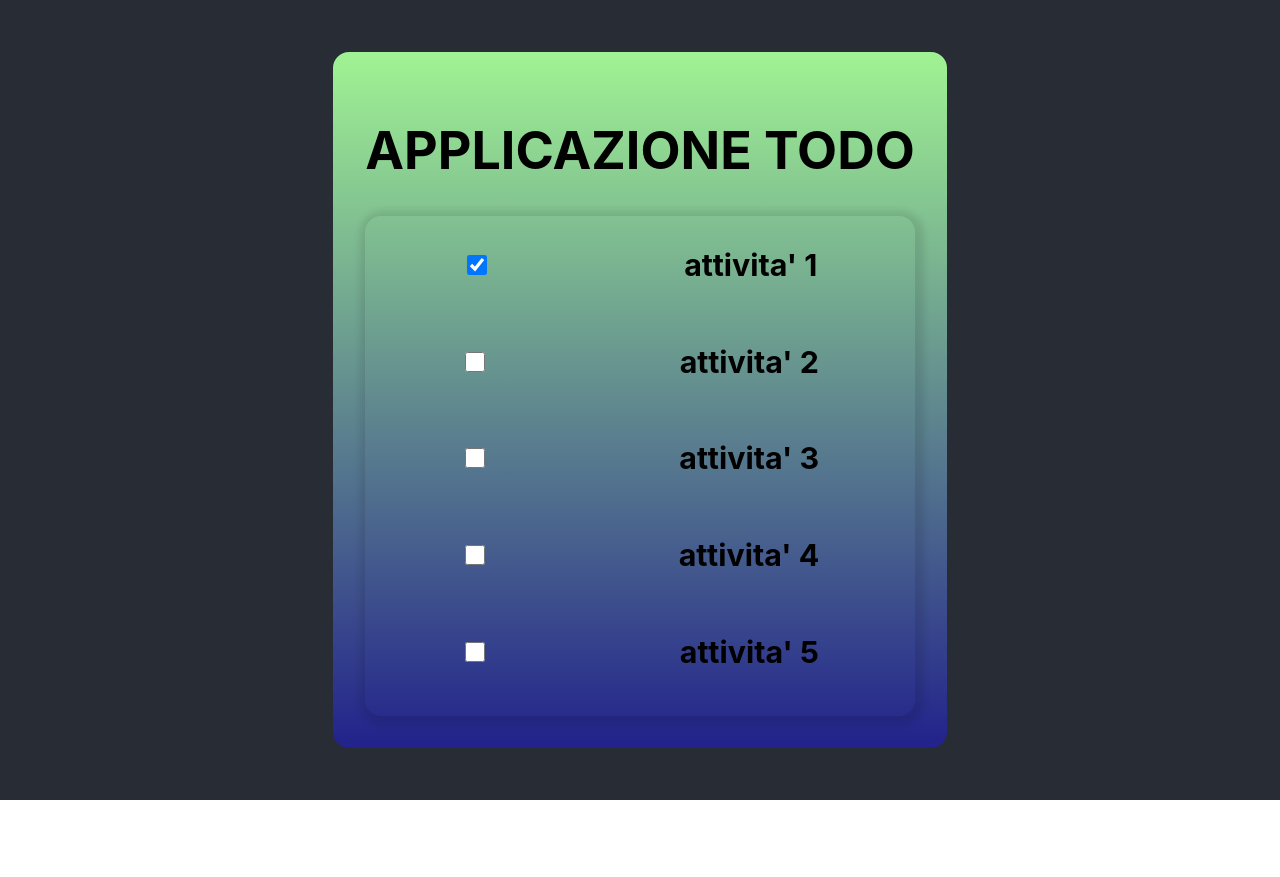
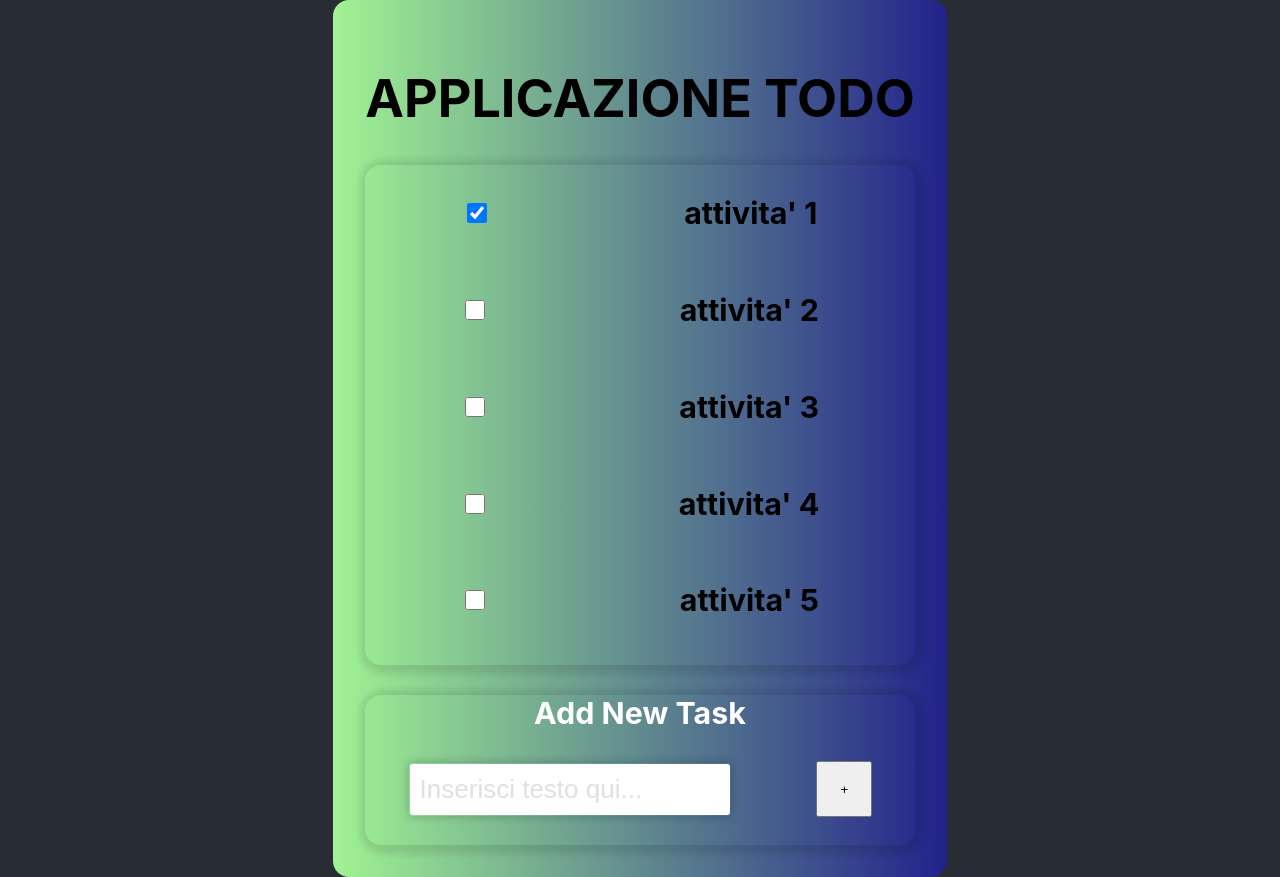
Before and after one commit to Domenico-lel/tutorial, a React (Create React App) app: page / in a window 1280 px wide. Before the commit the page ends 800 px from the top, so only its background shows below. Built offline with nearby package versions, Linux system fonts and the light colour scheme.

Commit message:
uppdate style generlar and upp NewTaskbar component

```diff
--- a/src/App.css
+++ b/src/App.css
@@ -46,13 +46,23 @@
 .widget-app{
   padding: 32px;
   border-radius: 16px;
-  background: linear-gradient(to bottom, #a0f393, #22228b);
+  background: linear-gradient(to right, #a0f393, #22228b);
   min-height: fit-content;
 }
 
 .task-list{
   width: 100%;
   min-height: 500px;
+  background-color: transparent;
+  border-radius: 16px;
+  box-shadow: 2px 2px 7px 7px rgba(0, 0, 0, 0.1);
+}
+
+
+.newtask-list{
+  margin-top: 10px;
+  height: 150px;
+  border-radius: 16px;
   background-color: transparent;
   border-radius: 16px;
   box-shadow: 2px 2px 7px 7px rgba(0, 0, 0, 0.1);
@@ -65,8 +75,47 @@ input[type="checkbox"] {
 }
 
 
-.task-list-flex{
+.flex{
   display: flex;
   align-items: center;
   justify-content: space-around;
 }
+
+
+
+
+
+.gradient-input {
+  width: 300px;
+  padding: 10px;
+  font-size: 1em;
+  border: 2px solid transparent;
+  border-radius: 5px;
+  -webkit-background-clip: padding-box;
+  background-clip: padding-box;
+  color: black;
+  outline: none;
+  box-shadow: 0 0 10px rgba(0, 0, 0, 0.2);
+  transition: box-shadow 0.3s ease;
+}
+
+.gradient-input::placeholder {
+  color: #e0e0e0;
+}
+
+.gradient-input:hover {
+  box-shadow: 0 0 10px rgba(0, 0, 255, 0.5);
+  border: 2px solid rgba(0, 0, 255, 0.5);
+}
+
+
+
+button{
+  height: 56px;
+  width: 56px;
+}
+
+button:hover {
+  box-shadow: 0 0 10px #a0f393;
+  border: 2px solid #a0f393;
+}
--- a/src/TodoApp.js
+++ b/src/TodoApp.js
@@ -1,3 +1,4 @@
+import NewTaskbar from "./components/NewTaskbar";
 import TaskList from "./components/TaskList";
 
 function TodoApp() {
@@ -26,6 +27,7 @@ function TodoApp() {
         <TaskList items={
             fakeItems
         } />
+        <NewTaskbar/>
     </div>
 }
 
--- /dev/null
+++ b/src/components/NewTaskbar.js
@@ -0,0 +1,21 @@
+function NewTaskbar(
+  {
+    items = []
+
+  }
+) {
+
+  return <div className="newtask-list">
+    <h3>Add New Task</h3>
+
+    <div className="flex">
+      <input type="text" placeholder="Inserisci testo qui..." className="gradient-input"></input>
+      <button>+</button>
+    </div>
+  </div>
+}
+
+
+
+
+export default NewTaskbar;
--- a/src/components/TaskList.js
+++ b/src/components/TaskList.js
@@ -12,7 +12,7 @@ function TaskList(
 
         (task) => {
           return (
-            <div className="task-list-flex">
+            <div className="flex">
 
               <input type="checkbox" checked={task.done} />
               <h3 className="black">{task.title}</h3>
```
